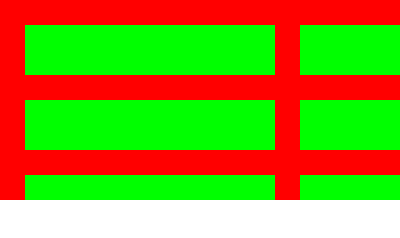
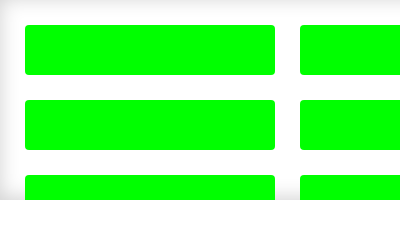
Before and after one commit to lucasAxberg/web-alert, a browser extension: page src/popup/index.html in a window 400 px wide. Shown: the top 238 px of the page. Drawn offline with Linux system fonts and the light colour scheme.

Commit message:
Added box-shadow inside tracker list + rounded corners on trackers

```diff
--- a/src/popup/style.css
+++ b/src/popup/style.css
@@ -9,7 +9,7 @@ body {
 
 #trackers {
 	list-style: none;
-  background: #f00;
+	/* background: #f00; */
 	display: flex;
 	flex-flow: row wrap;
 	width: 100%;
@@ -17,6 +17,7 @@ body {
 	overflow-y: auto;
 	padding-bottom: 25px;
 	scrollbar-width: none;
+	box-shadow: 0 -2px 20px 0 rgba(0, 0, 0, 0.19) inset;
 }
 
 .tracker {
@@ -24,6 +25,7 @@ body {
 	height: 50px;
 	margin-top: 25px;
 	margin-left: 25px;
+	border-radius: 4px;
 	background-color: #0f0;
 }
 
```
Lines whose indentation alone changed are shown as unchanged.
